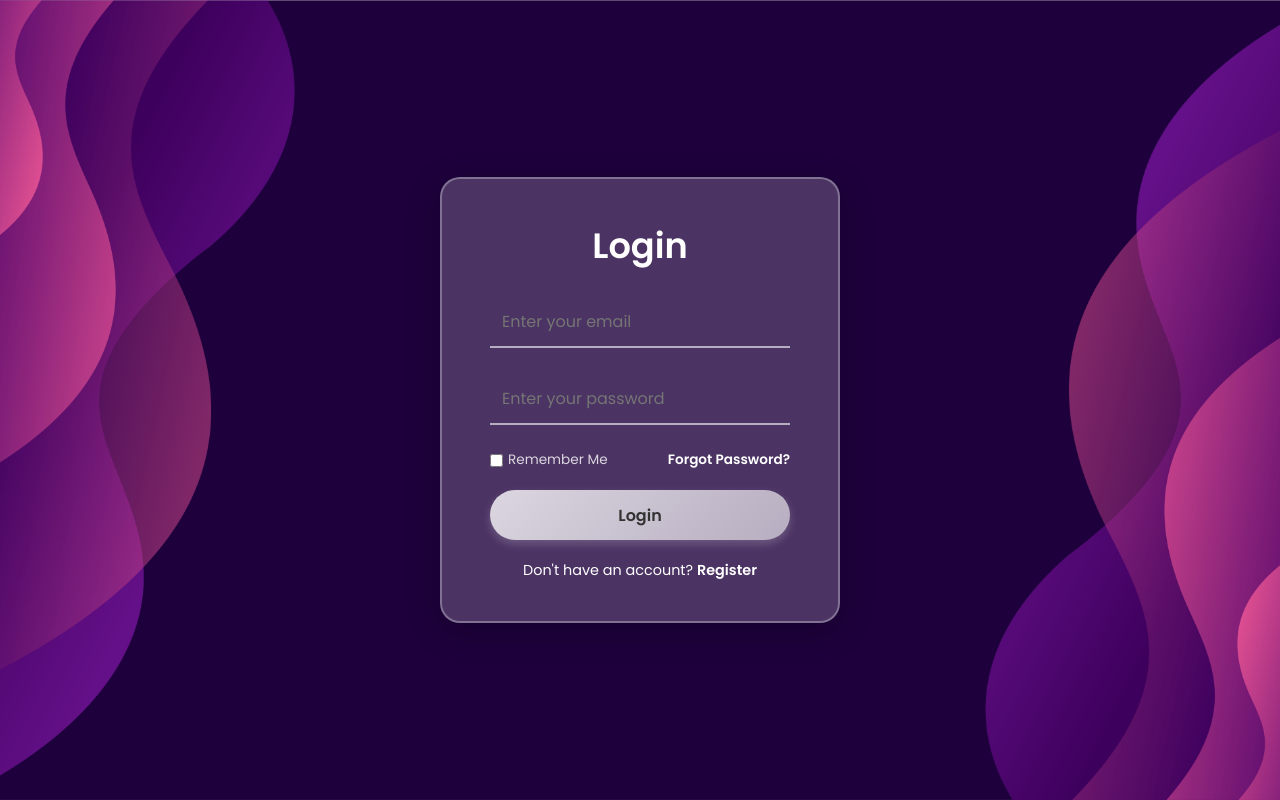
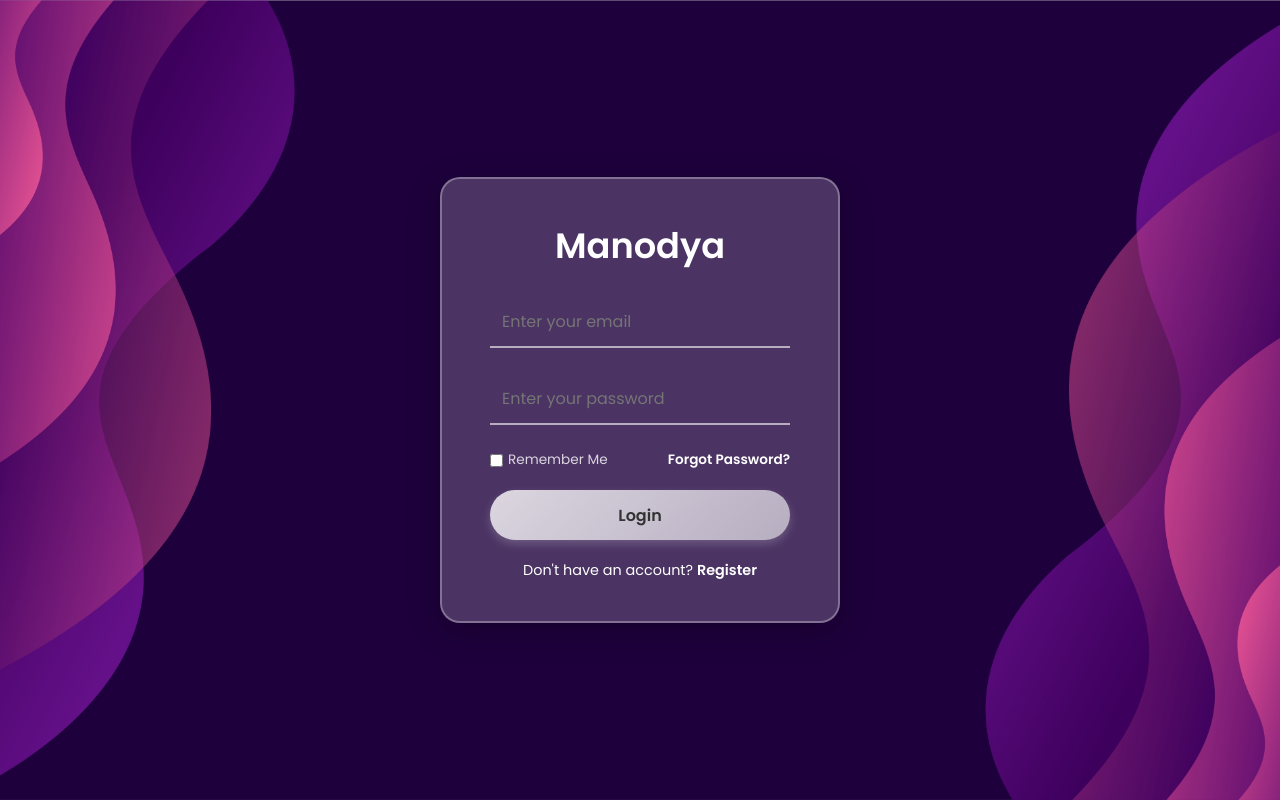
Before and after one commit to Sandex999/login-page, a plain HTML site: page index.html in a window 1280 px wide. Drawn offline with nearby package versions, Linux system fonts and the light colour scheme.

Commit message:
Add files via upload

```diff
--- a/index.html
+++ b/index.html
@@ -20,7 +20,7 @@
 	<!-- Login Form Section -->
 	<section class="fade-in">
 		<form action="#" method="POST">
-			<h1>Login</h1>
+			<h1>Manodya</h1>
 
 			<!-- Email Input -->
 			<div class="inputbox">
```
